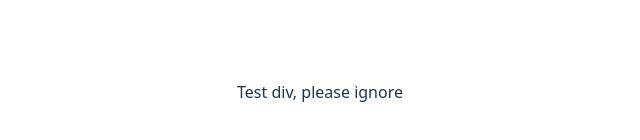
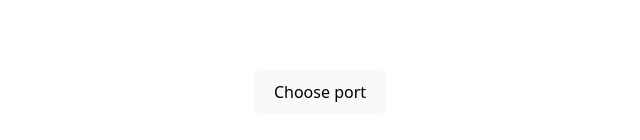
Before and after one commit to ademuri/open-motion-light-manager, a React (Vite) app: page / in a window 1280 px wide. Shown: the part 308-448 px from the top of the page, without its empty margins (320-960 px from the left). Built offline with nearby package versions, Linux system fonts and the light colour scheme.

Commit message:
Add basic serial port chooser

```diff
--- a/src/App.tsx
+++ b/src/App.tsx
@@ -1,15 +1,14 @@
-import { useState } from 'react'
-import reactLogo from './assets/react.svg'
-import viteLogo from '/vite.svg'
-import './App.css'
+import { useState } from "react";
+import "./App.css";
+import SerialPortSelector from "./components/SerialPortSelector";
 
 function App() {
 
   return (
     <>
-      <div>Test div, please ignore</div>
+      <SerialPortSelector></SerialPortSelector>
     </>
-  )
+  );
 }
 
-export default App
+export default App;
--- /dev/null
+++ b/src/components/SerialPortSelector/index.tsx
@@ -0,0 +1,69 @@
+import { useState } from "react";
+
+function SerialPortSelector() {
+  const [selectedPort, setSelectedPort] = useState(null);
+
+  const onPortChange = () => {
+    navigator.serial.getPorts().then((ports) => {
+      if (ports.length > 0) {
+        setSelectedPort(ports[0]);
+      }
+    });
+  };
+
+  navigator.serial.addEventListener("connect", (e) => {
+    onPortChange();
+  });
+
+  navigator.serial.addEventListener("disconnect", (e) => {
+    onPortChange();
+  });
+
+  onPortChange();
+
+  const handleChoosePort = () => {
+    navigator.serial
+      .requestPort({
+        filters: [
+          {
+            usbVendorId: 0x1a86,
+            usbProductId: 0x7523,
+          },
+        ],
+      })
+      .then((port) => {
+        // TODO: connect to port
+        setSelectedPort(port);
+      })
+      .catch((e) => {
+        // TODO: error handling
+        console.log(e);
+      });
+  };
+
+  const handleChangePort = () => {
+    if (selectedPort === null) {
+      return;
+    }
+    selectedPort.forget();
+    setSelectedPort(null);
+    handleChoosePort();
+  };
+
+  return (
+    <>
+      {selectedPort === null ? (
+        <button onClick={handleChoosePort}>Choose port</button>
+      ) : (
+        <>
+          <div>
+            <span>Connected</span>
+          </div>
+          <button onClick={handleChangePort}>Change port</button>
+        </>
+      )}
+    </>
+  );
+}
+
+export default SerialPortSelector;
```
